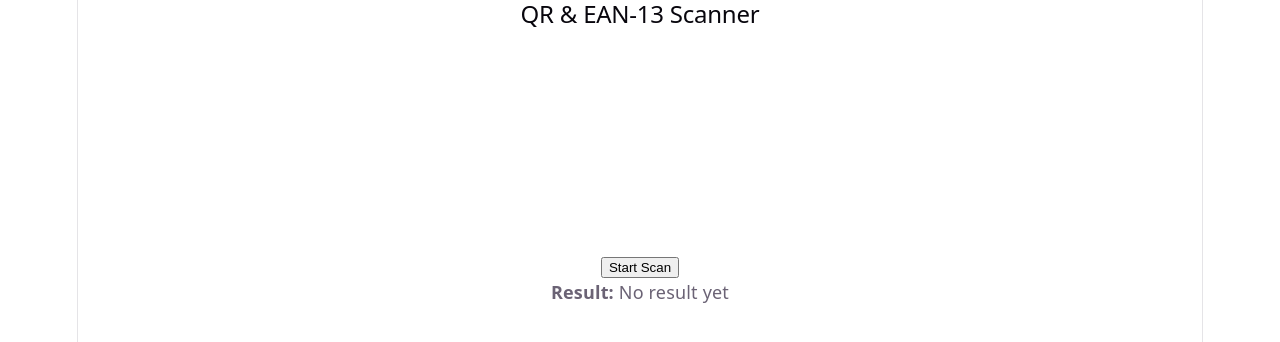
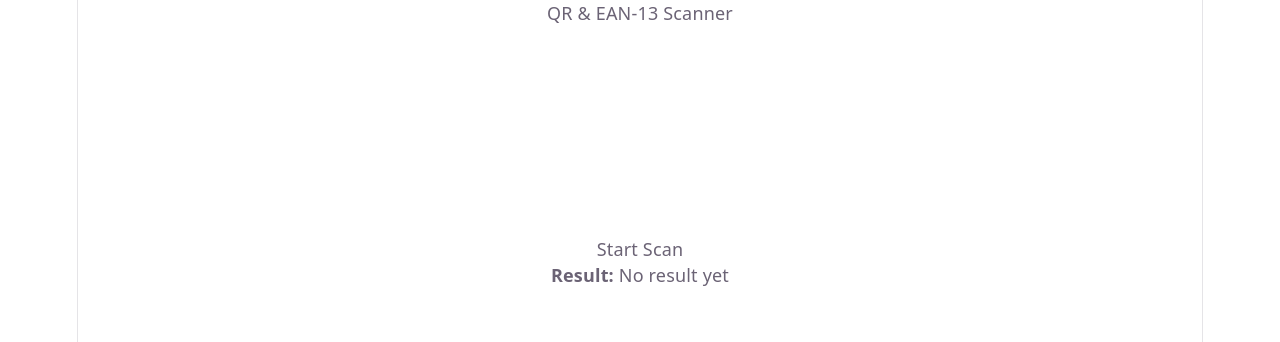
Before and after one commit to Swapno963/Scannify, a React (Vite) app: page / in a window 1280 px wide. Shown: the top 342 px of the page. Built offline with nearby package versions, Linux system fonts and the light colour scheme; no server answers; sample sign-in values are in the browser's storage.

Commit message:
tailwind css not working bug fixed

```diff
--- a/package.json
+++ b/package.json
@@ -10,6 +10,7 @@
     "preview": "vite preview"
   },
   "dependencies": {
+    "@tailwindcss/vite": "^4.2.2",
     "@zxing/browser": "^0.1.5",
     "react": "^19.2.4",
     "react-dom": "^19.2.4",
@@ -21,17 +22,21 @@
     "@babel/core": "^7.29.0",
     "@eslint/js": "^9.39.4",
     "@rolldown/plugin-babel": "^0.2.1",
+    "@tailwindcss/postcss": "^4.2.2",
     "@types/babel__core": "^7.20.5",
     "@types/node": "^24.12.0",
     "@types/react": "^19.2.14",
     "@types/react-dom": "^19.2.3",
     "@types/react-router-dom": "^5.3.3",
     "@vitejs/plugin-react": "^6.0.1",
+    "autoprefixer": "^10.4.27",
     "babel-plugin-react-compiler": "^1.0.0",
     "eslint": "^9.39.4",
     "eslint-plugin-react-hooks": "^7.0.1",
     "eslint-plugin-react-refresh": "^0.5.2",
     "globals": "^17.4.0",
+    "postcss": "^8.5.8",
+    "tailwindcss": "^4.2.2",
     "typescript": "~5.9.3",
     "typescript-eslint": "^8.57.0",
     "vite": "^8.0.1"
--- a/src/index.css
+++ b/src/index.css
@@ -1,3 +1,4 @@
+@import "tailwindcss";
 :root {
   --text: #6b6375;
   --text-h: #08060d;
@@ -65,47 +66,3 @@
 body {
   margin: 0;
 }
-
-h1,
-h2 {
-  font-family: var(--heading);
-  font-weight: 500;
-  color: var(--text-h);
-}
-
-h1 {
-  font-size: 56px;
-  letter-spacing: -1.68px;
-  margin: 32px 0;
-  @media (max-width: 1024px) {
-    font-size: 36px;
-    margin: 20px 0;
-  }
-}
-h2 {
-  font-size: 24px;
-  line-height: 118%;
-  letter-spacing: -0.24px;
-  margin: 0 0 8px;
-  @media (max-width: 1024px) {
-    font-size: 20px;
-  }
-}
-p {
-  margin: 0;
-}
-
-code,
-.counter {
-  font-family: var(--mono);
-  display: inline-flex;
-  border-radius: 4px;
-  color: var(--text-h);
-}
-
-code {
-  font-size: 15px;
-  line-height: 135%;
-  padding: 4px 8px;
-  background: var(--code-bg);
-}
--- a/vite.config.ts
+++ b/vite.config.ts
@@ -1,10 +1,12 @@
 import { defineConfig } from 'vite'
 import react, { reactCompilerPreset } from '@vitejs/plugin-react'
 import babel from '@rolldown/plugin-babel'
+import tailwindcss from '@tailwindcss/vite'
 
 // https://vite.dev/config/
 export default defineConfig({
   plugins: [
+    tailwindcss(),
     react(),
     babel({ presets: [reactCompilerPreset()] })
   ],
```
Also changed, not shown: 2 other files (tests, documents, lock files or other folders).
